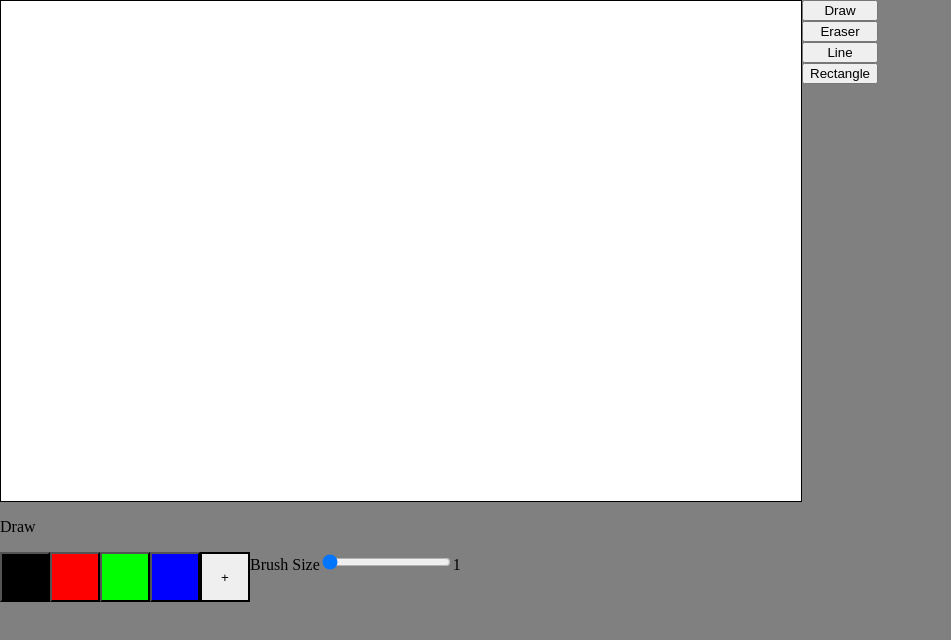
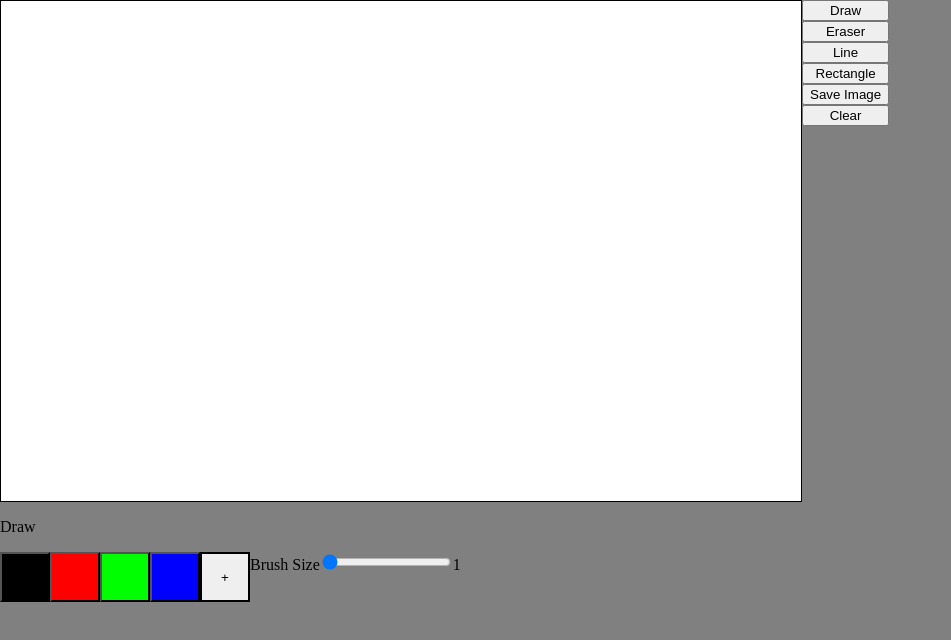
Before and after one commit to BrooklynP/JSpaint, an Angular app: page / in a window 1280 px wide. Shown: the top 640 px of the page, without its empty margins (0-951 px from the left). Built offline with nearby package versions, Linux system fonts and the light colour scheme.

Commit message:
added some new functions
clear
save image

```diff
--- a/src/app/pages/draw/draw.component.html
+++ b/src/app/pages/draw/draw.component.html
@@ -5,6 +5,8 @@
         <button (click)="setTool('Eraser')">Eraser</button>
         <button (click)="setTool('Line')">Line</button>
         <button (click)="setTool('Rectangle')">Rectangle</button>
+        <button (click)="saveImage()">Save Image</button><a id='downloadImageLink' hidden=true></a>
+        <button (click)="clearCanvas()">Clear</button>
     </section>
 </div>
 <footer class="currentControl">
--- a/src/app/pages/draw/draw.component.ts
+++ b/src/app/pages/draw/draw.component.ts
@@ -39,13 +39,9 @@ export class DrawComponent implements OnInit {
     this.canvas.width = this.canvasWidth;
     this.canvas.height = this.canvasHeight;
 
-
-
     this.canvasCtx = this.canvas.getContext('2d');
 
-    //set background colour
-    this.canvasCtx.fillStyle = "white";
-    this.canvasCtx.fillRect(0, 0, this.canvasWidth, this.canvasHeight);
+    this.clearCanvas();
 
     this.canvas.addEventListener('mousedown', (evt) => {
       this.currX = evt.clientX;
@@ -117,4 +113,17 @@ export class DrawComponent implements OnInit {
   goToColourManager() {
     this.router.navigateByUrl('colours');
   }
+
+  saveImage(){
+    const link = (document.getElementById('downloadImageLink') as HTMLAnchorElement);
+    const fileName = 'image.png'
+    link.setAttribute('download', fileName);
+    link.setAttribute('href', this.canvas.toDataURL("image/png").replace("image/png", "image/octet-stream"));
+    link.click();
+  }
+
+  clearCanvas(){
+    this.canvasCtx.fillStyle = "white";
+    this.canvasCtx.fillRect(0, 0, this.canvasWidth, this.canvasHeight);
+  }
 }
```
